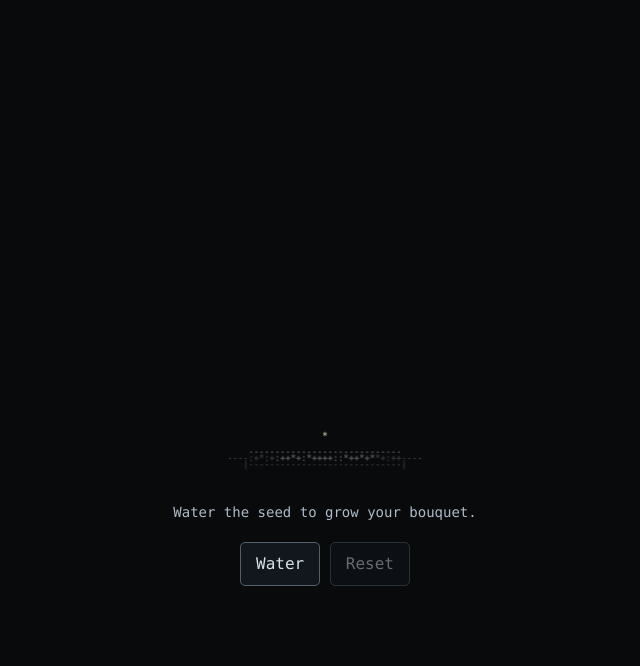
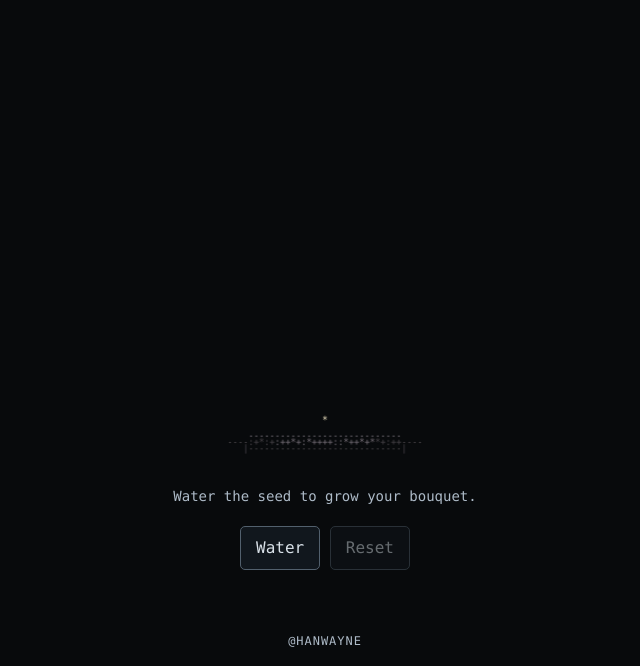
Before and after one commit to hanphp/bloom-for-you, a plain HTML site: page index.html in a window 1280 px wide. Shown: the part 134-800 px from the top of the page, without its empty margins (315-955 px from the left). Drawn offline with Linux system fonts and the light colour scheme.

Commit message:
Add centered HANWAYNE footer

```diff
--- a/index.html
+++ b/index.html
@@ -8,8 +8,9 @@
 <title>Bloom for You</title>
 <style>
   :root { color-scheme:dark; font-family:Consolas, "Courier New", monospace; background:#080a0c; color:#d9e1e8 }
-  body { margin:0; min-height:100svh; display:grid; place-items:center }
-  main { width:min(94vw, 570px); padding:24px 0; text-align:center }
+  body { margin:0; min-height:100svh; display:flex; flex-direction:column; align-items:center }
+  main { width:min(94vw, 570px); padding:24px 0; text-align:center; margin:auto 0 }
+  footer { padding:0 0 18px; color:#aebbc8; font-size:12px; letter-spacing:.08em; text-align:center }
   h1 { margin:0 0 8px; font-size:clamp(20px, 5vw, 32px); font-weight:400; letter-spacing:.25em }
   canvas { display:block; width:100%; height:auto; aspect-ratio:540 / 460; cursor:pointer; touch-action:manipulation }
   .message { min-height:64px; padding:0 8px; display:grid; align-content:center; gap:5px }
@@ -30,5 +31,6 @@
   <button id="water">Water</button>
   <button id="reset" disabled>Reset</button>
 </main>
+<footer>@HANWAYNE</footer>
 </body>
 </html>
```
